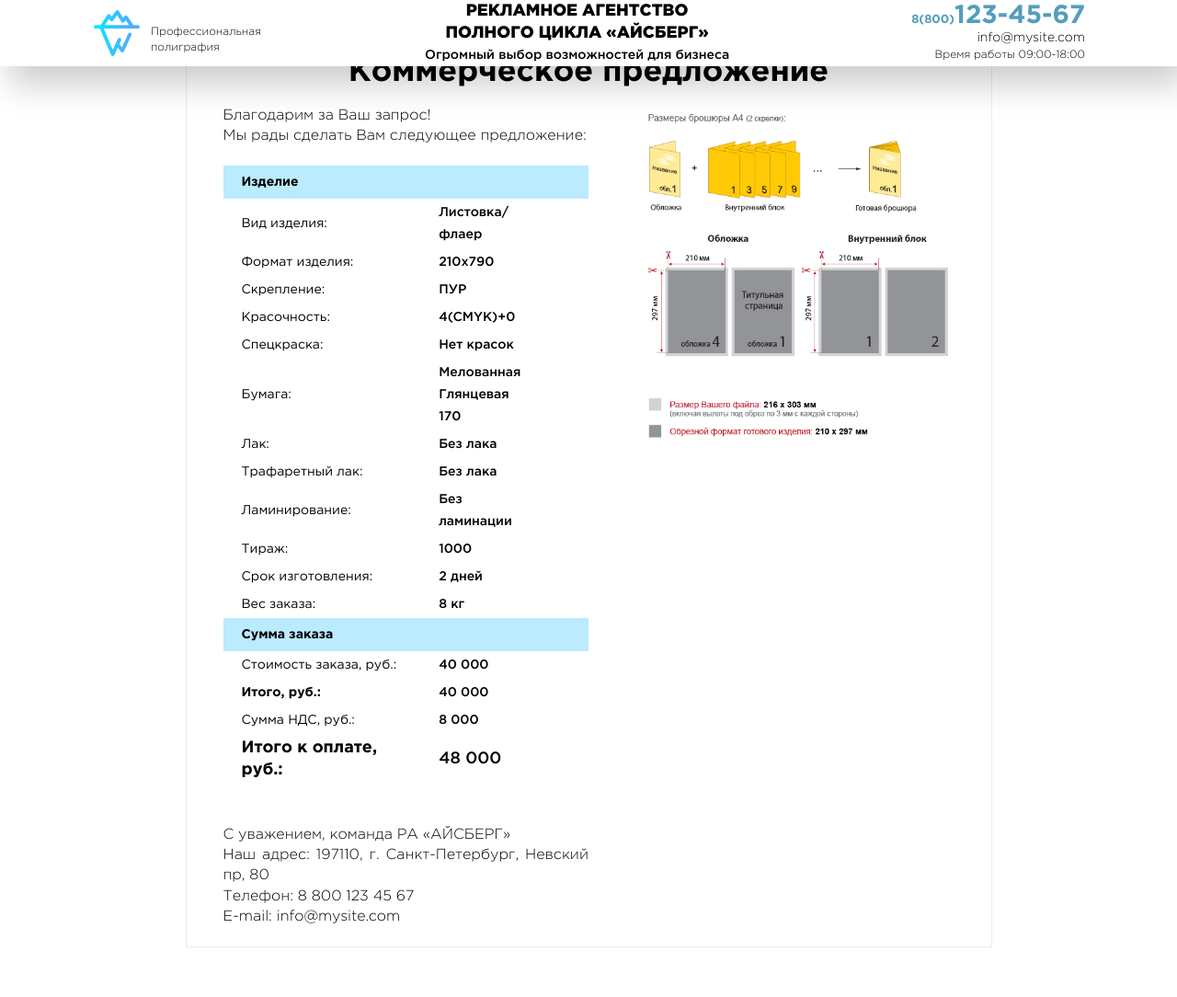
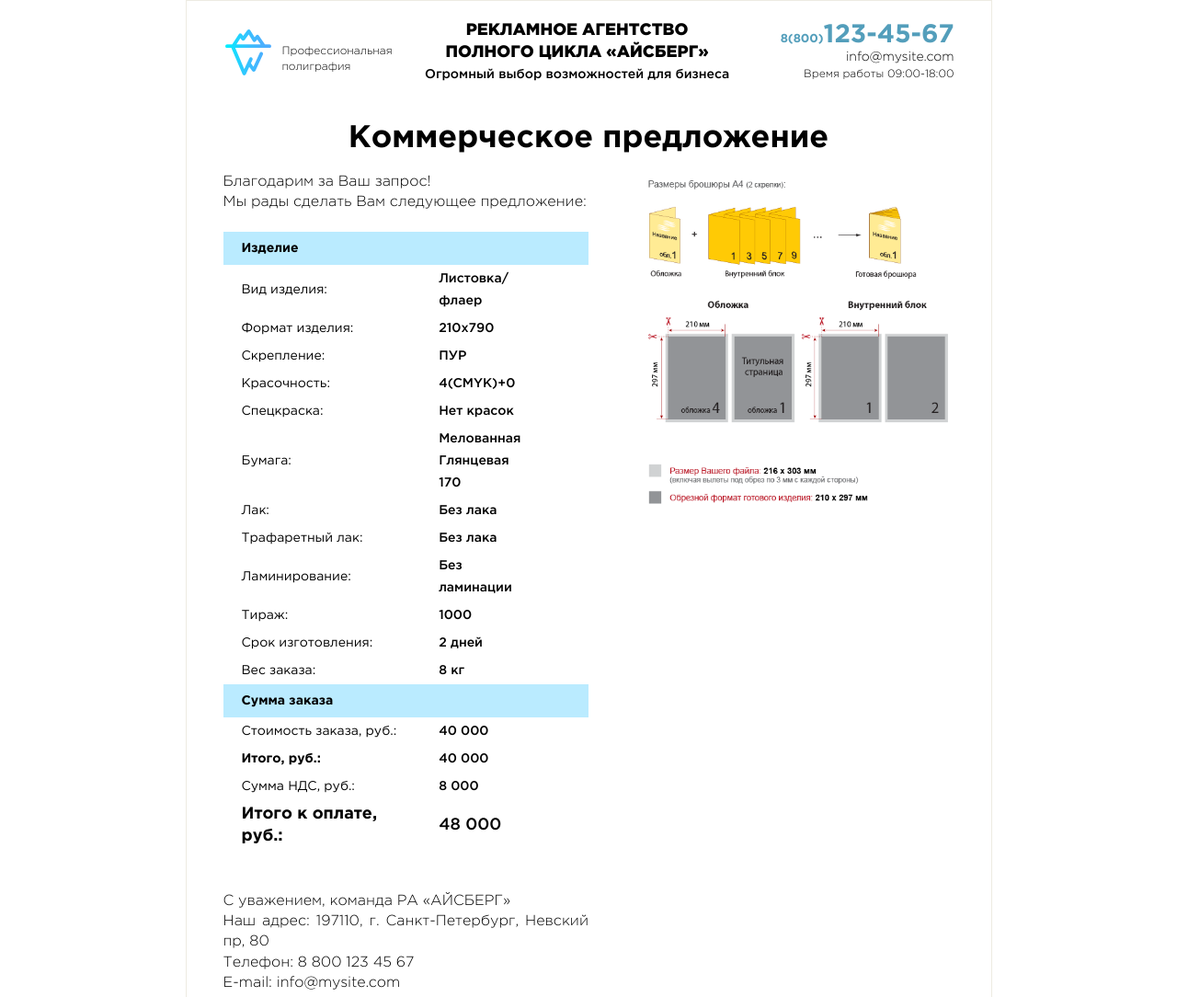
Before and after one commit to gveclipse/gitIceberg.github.io, a plain HTML site: page blank2.html in a window 1280 px wide. Shown: the top 1084 px of the page at 92% size. Before the commit the page ends 1030 px from the top, so only its background shows below. Drawn offline with Linux system fonts and the light colour scheme.

Commit message:
Add files via upload

```diff
--- a/css/blank.css
+++ b/css/blank.css
@@ -41,6 +41,17 @@ img {
     justify-content: space-between;
     padding: 20px;
     background-color: #edebe2;
+}
+
+.main-header {
+    position: static;
+    width: 100%;
+    top: 0;
+    left: 0;
+    font-weight: 700;
+    background: #fff;
+    box-shadow: none;
+    z-index: 10000;
 }
 
 .header__title {
```
